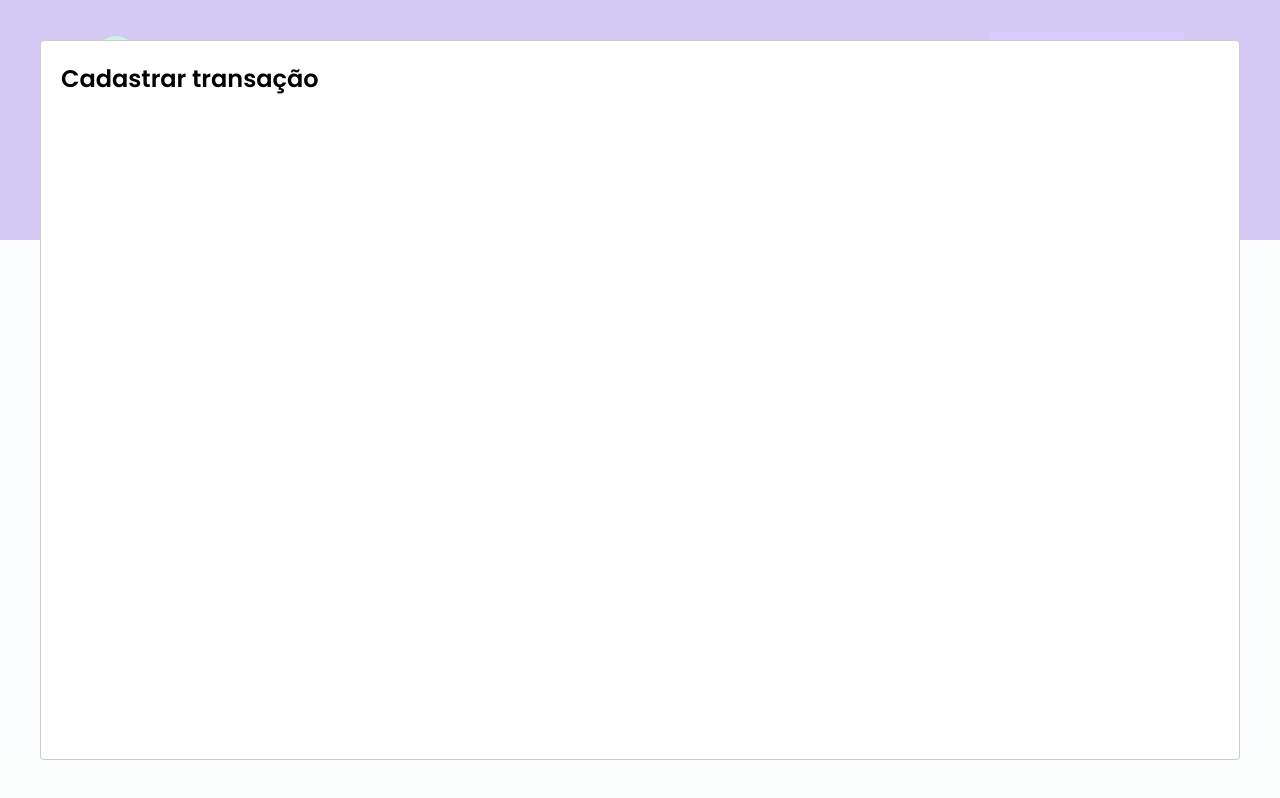
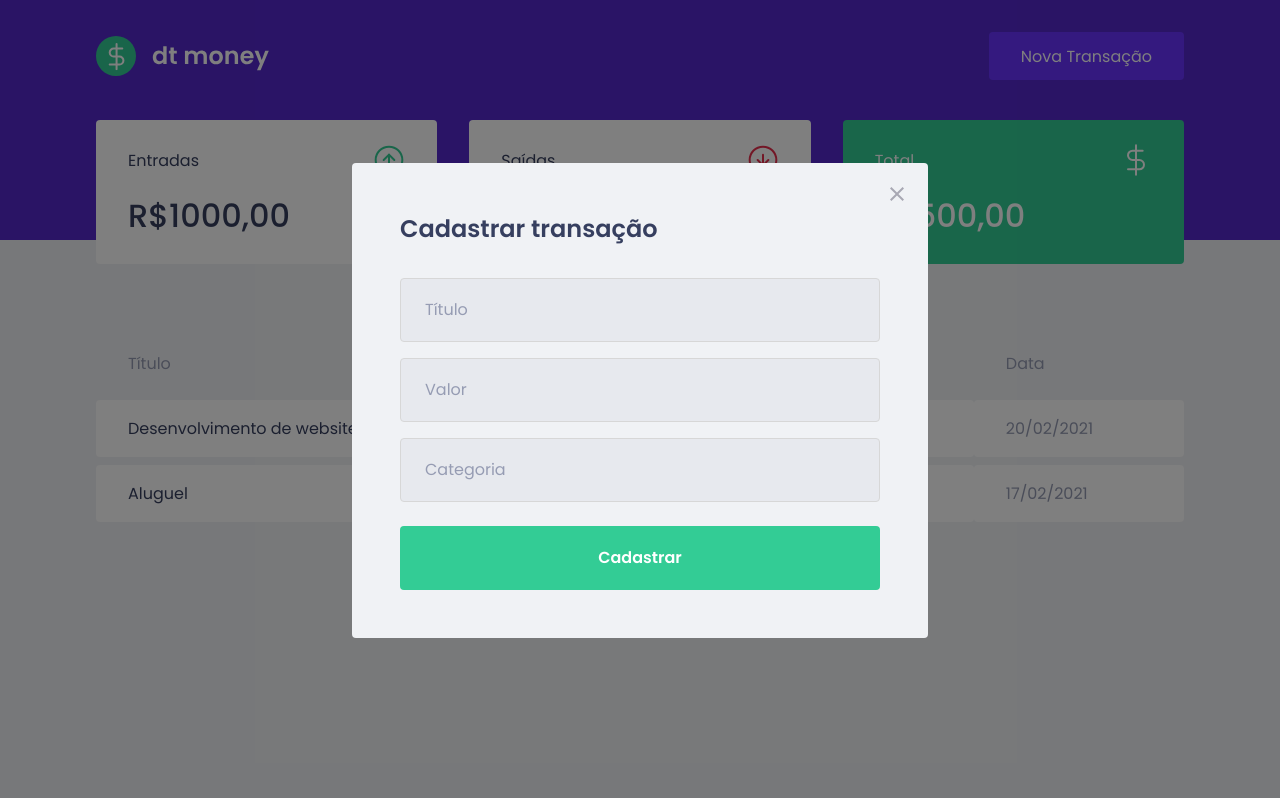
Before and after one commit to pedrocmoreira/gofinances_web, a React (Create React App) app: page / in a window 1280 px wide. Both pictures are taken after a click on the button "Nova Transação". Built offline with nearby package versions, Linux system fonts and the light colour scheme; no server answers; what miragejs would draw is missing.

Commit message:
Finishing modalNewTransaction structure

```diff
--- a/src/components/NewTransactionModal/index.tsx
+++ b/src/components/NewTransactionModal/index.tsx
@@ -1,17 +1,33 @@
 import Modal from 'react-modal';
+import CloseImg from '../../assets/close.svg';
+import { Container } from './styles';
 
 interface NewTransactionModalProps {
   isOpen: boolean;
   onRequestClose: () => void;
 }
 
-export function NewTransactionModal({ isOpen, onRequestClose } : NewTransactionModalProps){
-  return(
+export function NewTransactionModal({ isOpen, onRequestClose }: NewTransactionModalProps) {
+  return (
     <Modal
-    isOpen={isOpen}
-    onRequestClose={onRequestClose}
-  >
-    <h2>Cadastrar transação</h2>
-  </Modal>
+      isOpen={isOpen}
+      onRequestClose={onRequestClose}
+      overlayClassName='react-modal-overlay'
+      className='react-modal-content'
+    >
+      <button type='button' onClick={onRequestClose} className='react-modal-close'>
+        <img src={CloseImg} alt="Fechar Modal" />
+      </button>
+
+      <Container>
+        <h2>Cadastrar transação</h2>
+
+        <input placeholder='Título' />
+        <input type="number" placeholder='Valor' />
+        <input placeholder='Categoria' />
+
+        <button type="submit">Cadastrar</button>
+      </Container>
+    </Modal>
   )
 }
--- a/src/components/NewTransactionModal/styles.ts
+++ b/src/components/NewTransactionModal/styles.ts
@@ -1,5 +1,50 @@
 import styled from 'styled-components/';
 
-export const Container = styled.div`
+export const Container = styled.form`
+  h2 {
+    color: var(--text-title);
+    font-size: 1.5rem;
+    margin-bottom: 2rem;
+  }
 
+  input {
+    width: 100%;
+    padding: 0 1.5rem;
+    height: 4rem;
+    border-radius: 0.25rem;
+
+    border: 1px solid #d7d7d7;
+    background: #e7e9ee;
+
+    font-weight: 400;
+    font-size: 1rem;
+
+    &::placeholder {
+      color: var(--text-body);
+    }
+
+    & + input {
+      margin-top: 1rem;
+    }
+  }
+
+  button[type='submit'] {
+    width: 100%;
+    padding: 0 1.5rem;
+    height: 4rem;
+    background: var(--green);
+    color: #fff;
+    border-radius: 0.25rem;
+    border: 0;
+    font-size: 1rem;
+    margin-top: 1.5rem;
+    font-weight: 600;
+
+    transition: filter 0.2s;
+
+    &:hover {
+      filter: brightness(.9);
+    }
+
+  }
 `;
--- a/src/styles/global.ts
+++ b/src/styles/global.ts
@@ -56,5 +56,41 @@
     cursor: not-allowed;
   }
 
+  .react-modal-overlay {
+    background: rgba( 0, 0, 0, 0.5);
+
+    position: fixed;
+    top: 0;
+    bottom: 0;
+    right: 0;
+    left: 0;
+
+    display: flex;
+    align-items: center;
+    justify-content: center;
+  }
+
+  .react-modal-content {
+    width: 100%;
+    max-width: 576px;
+    background: var(--background);
+    padding: 3rem;
+    position: relative;
+    border-radius: 0.25rem;
+  }
+
+  .react-modal-close {
+    position: absolute;
+    right: 1.5rem;
+    top: 1.5rem;
+    border: 0;
+    background: transparent;
+
+    transition: filter .2s;
+
+    &:hover {
+      filter: brightness(.8);
+    }
+  }
 
 `
```
